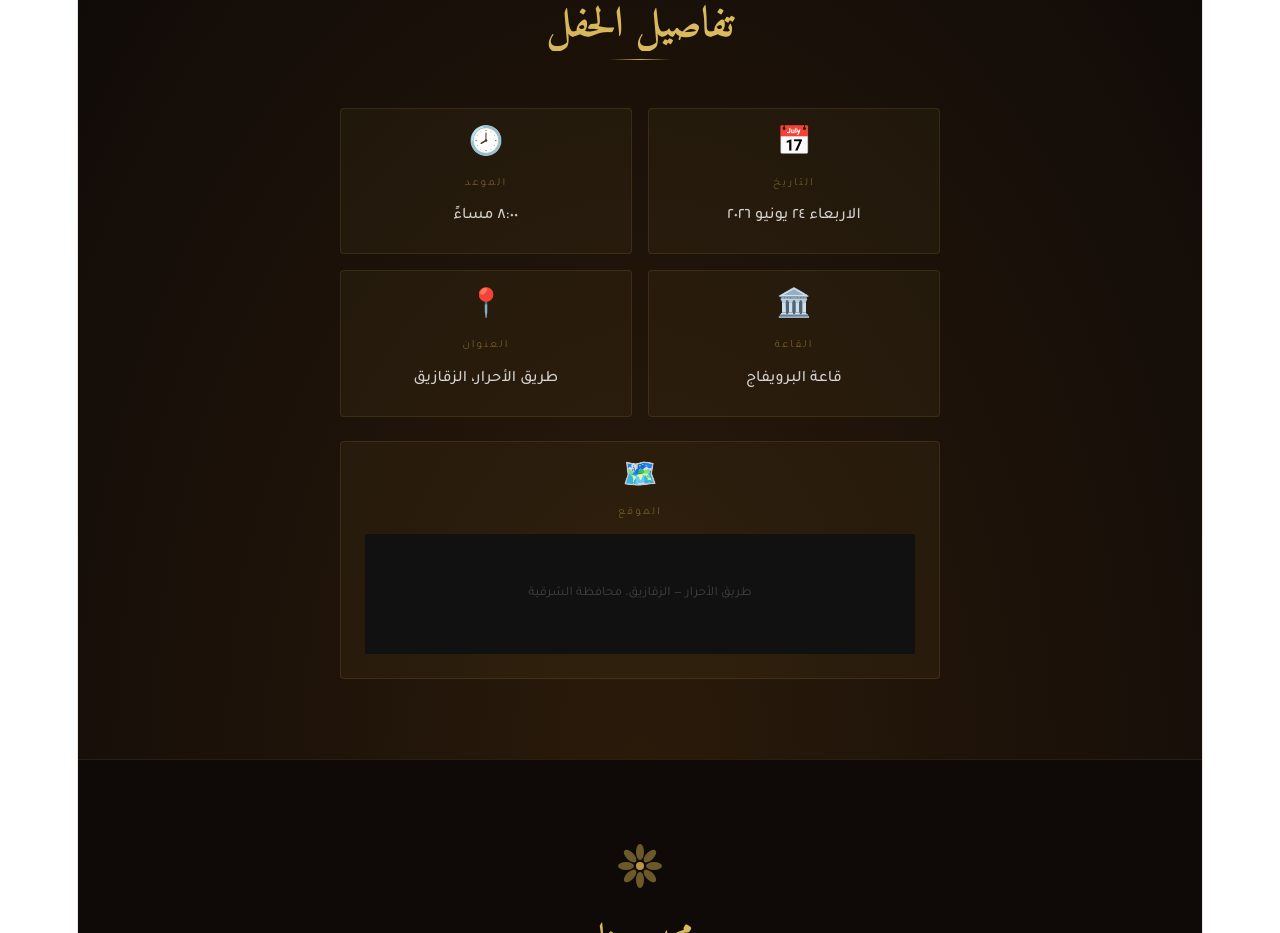
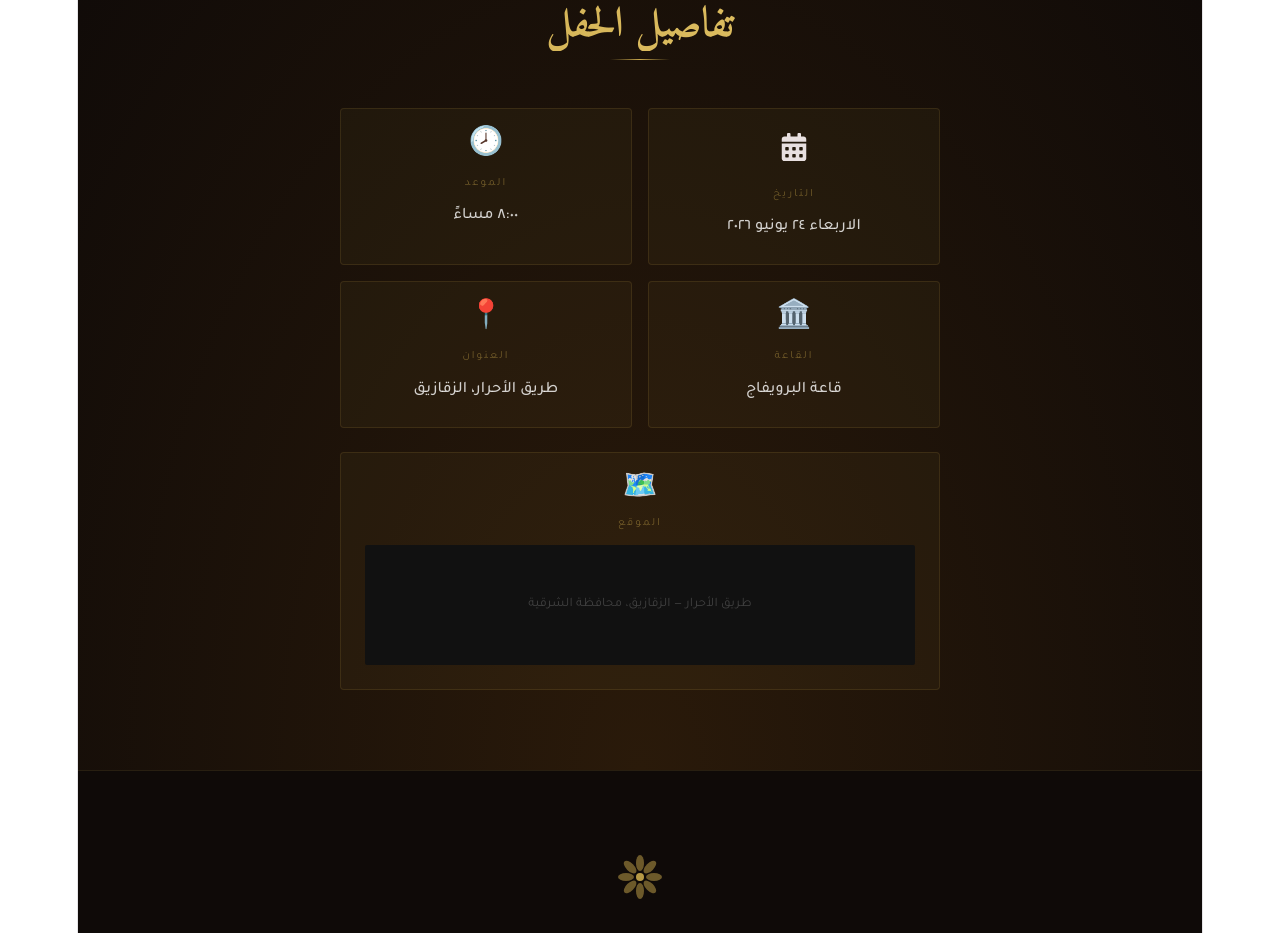
Before and after one commit to mohamedabdelhamed555/Wedding-invitation, a React (Vite) app: page / in a window 1280 px wide. Shown: the part 3200-4133 px from the top of the page. Built offline with nearby package versions, Linux system fonts and the light colour scheme.

Commit message:
final lock

```diff
--- a/package.json
+++ b/package.json
@@ -11,7 +11,8 @@
   },
   "dependencies": {
     "react": "^19.2.6",
-    "react-dom": "^19.2.6"
+    "react-dom": "^19.2.6",
+    "react-icons": "^5.6.0"
   },
   "devDependencies": {
     "@eslint/js": "^10.0.1",
--- a/src/App.jsx
+++ b/src/App.jsx
@@ -1,4 +1,5 @@
 import { useState, useEffect, useRef } from "react";
+import { FaCalendarAlt, FaClock, FaMapMarkerAlt, FaMap } from "react-icons/fa";
 import img1 from './assets/images/img1.jpg'
 import img2 from './assets/images/we2.jpeg'
 import img3 from './assets/images/img2.jpg'
@@ -299,7 +300,7 @@ function PortraitSection() {
 // ─── Section: Event Details ────────────────────────────────────────────────────
 function DetailsSection() {
   const items = [
-    { icon: "📅", label: "التاريخ", value: "الاربعاء ٢٤ يونيو ٢٠٢٦" },
+    { icon: <FaCalendarAlt style={{color:"#e8e0e0"}} />, label: "التاريخ", value: "الاربعاء ٢٤ يونيو ٢٠٢٦" },
     { icon: "🕗", label: "الموعد", value: "٨:٠٠ مساءً" },
     { icon: "🏛️", label: "القاعة", value: "قاعة البرويفاج" },
     { icon: "📍", label: "العنوان", value: "طريق الأحرار، الزقازيق" },
```
Also changed, not shown: 1 other file (tests, documents, lock files or other folders).
